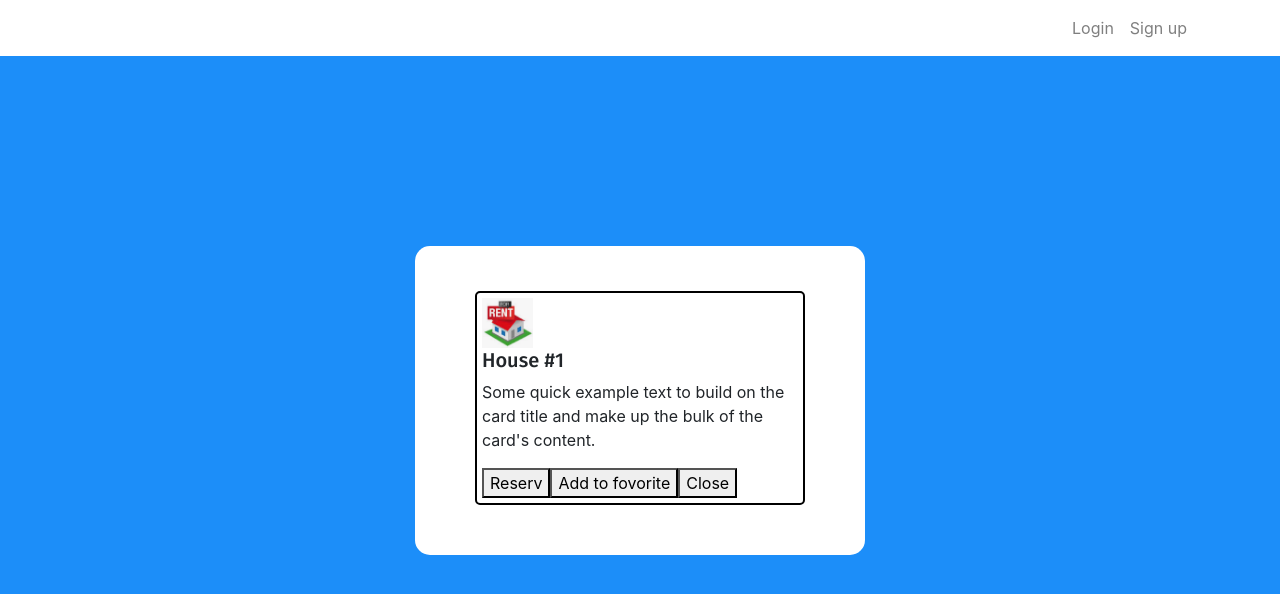
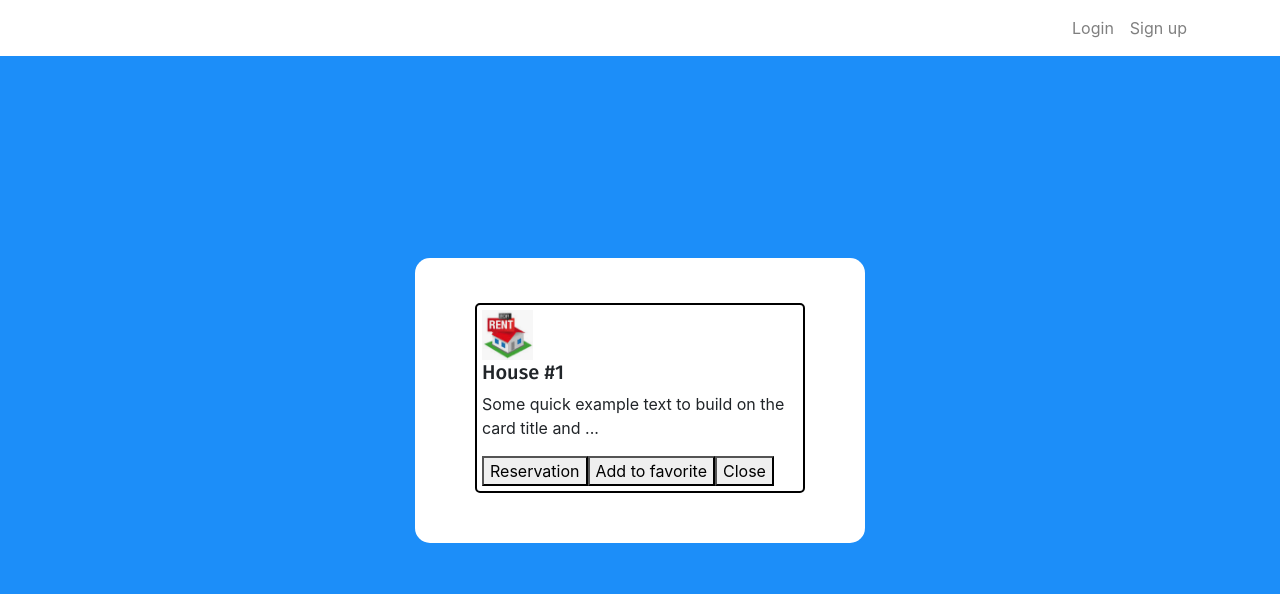
Before and after one commit to uzairali19/rent-house-front-end, a React (Create React App) app: page /house-detail in a window 1280 px wide. Shown: the top 594 px of the page. Built offline with nearby package versions, Linux system fonts and the light colour scheme.

Commit message:
Fix linter issues

```diff
--- a/src/components/Home/House-detail.js
+++ b/src/components/Home/House-detail.js
@@ -1,4 +1,4 @@
-import React from "react";
+import React from 'react';
 import './Home.css';
 import { Link } from 'react-router-dom';
 
@@ -8,21 +8,21 @@ const HouseDetail = () => {
   return (
     <div>
         <div className="item">
-            <img src={houseLogo} alt="House view" />
-            <h5>House #1</h5>
-            <p>Some quick example text to build on the card title and make up the bulk of the card's content.</p>
-            <Link to={"/house-detail"}>
-            <button type="button">Reserv</button>
+          <img src={houseLogo} alt="House view" />
+          <h5>House #1</h5>
+            <p>Some quick example text to build on the card title and ...</p>
+            <Link to={'/reserve'}>
+               <button type="button">Reservation</button>
             </Link>
-            <Link to={"/house-detail"}>
-            <button type="button">Add to fovorite</button>
+            <Link to={'/favorite'}>
+              <button type="button">Add to favorite</button>
             </Link>
-            <Link to={"/house-detail"}>
-            <button type="button">Close</button>
+            <Link to={'/home'}>
+              <button type="button">Close</button>
             </Link>
         </div>
     </div>
-  )
-}
+  );
+};
 
 export default HouseDetail;
```
